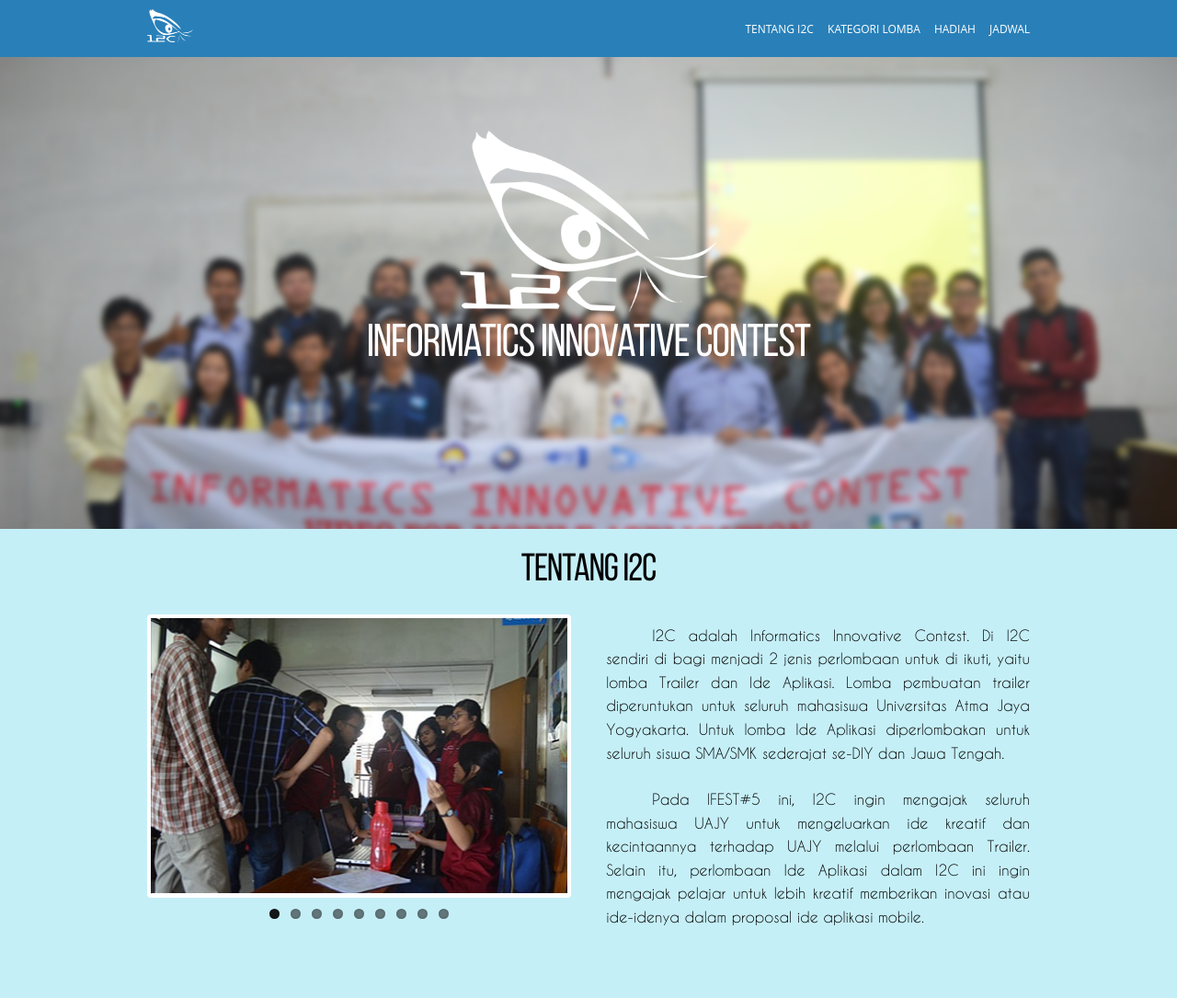
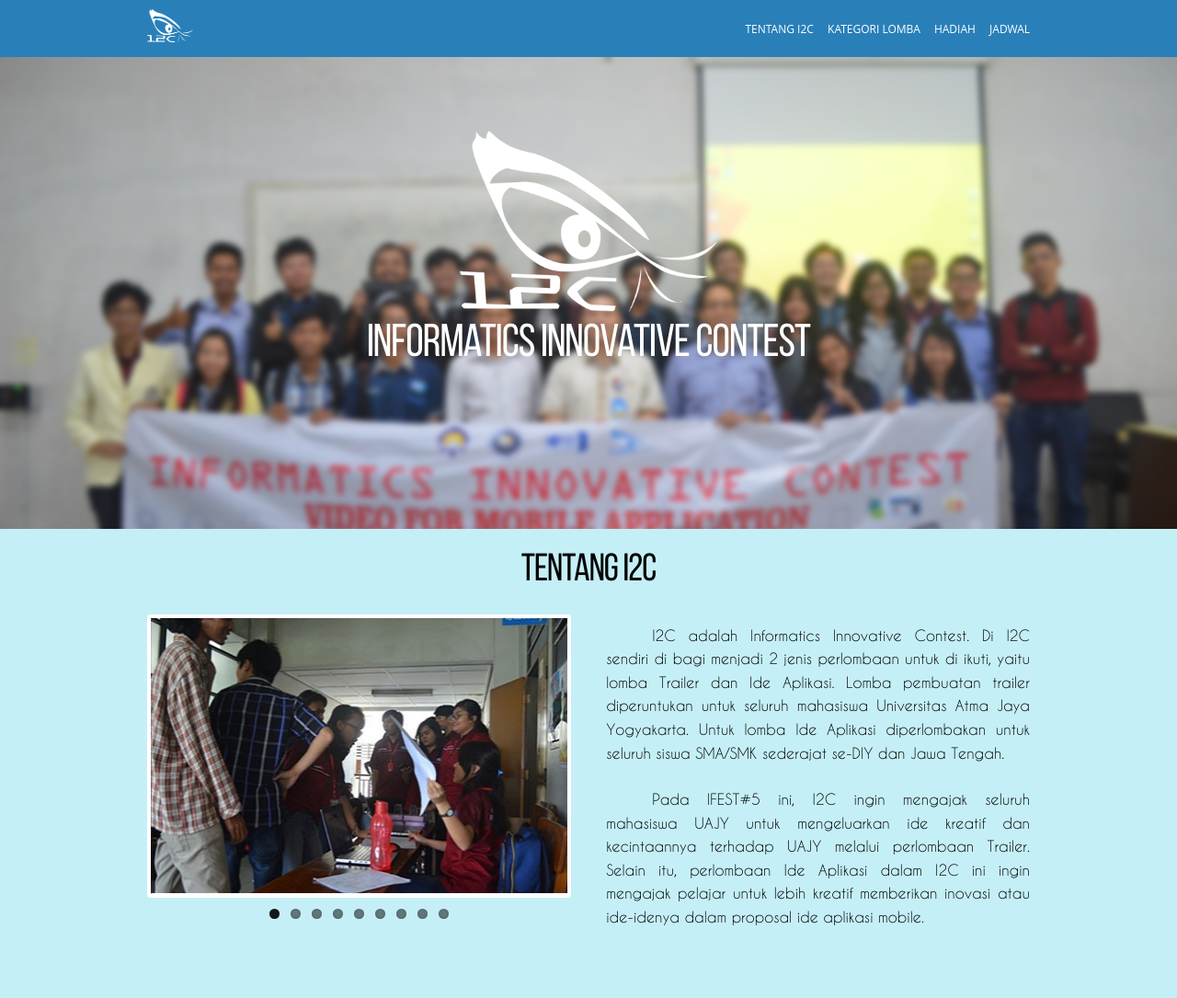
Before and after one commit to EkaJuliantara/i2c-frontend, a PHP site: page / in a window 1280 px wide. Shown: the part 78-1163 px from the top of the page at 92% size. Run offline with PHP 8.4, Linux system fonts and the light colour scheme.

Commit message:
fixed bug image cutoff theme section

```diff
--- a/css/style.css
+++ b/css/style.css
@@ -150,7 +150,6 @@ ul.dropdown-list{
   background-image: url('../main-background.png');
   background-size: cover;
   background-position: center;
-  background-position-y: -150px;
 }
 
 .theme-logo{
```
